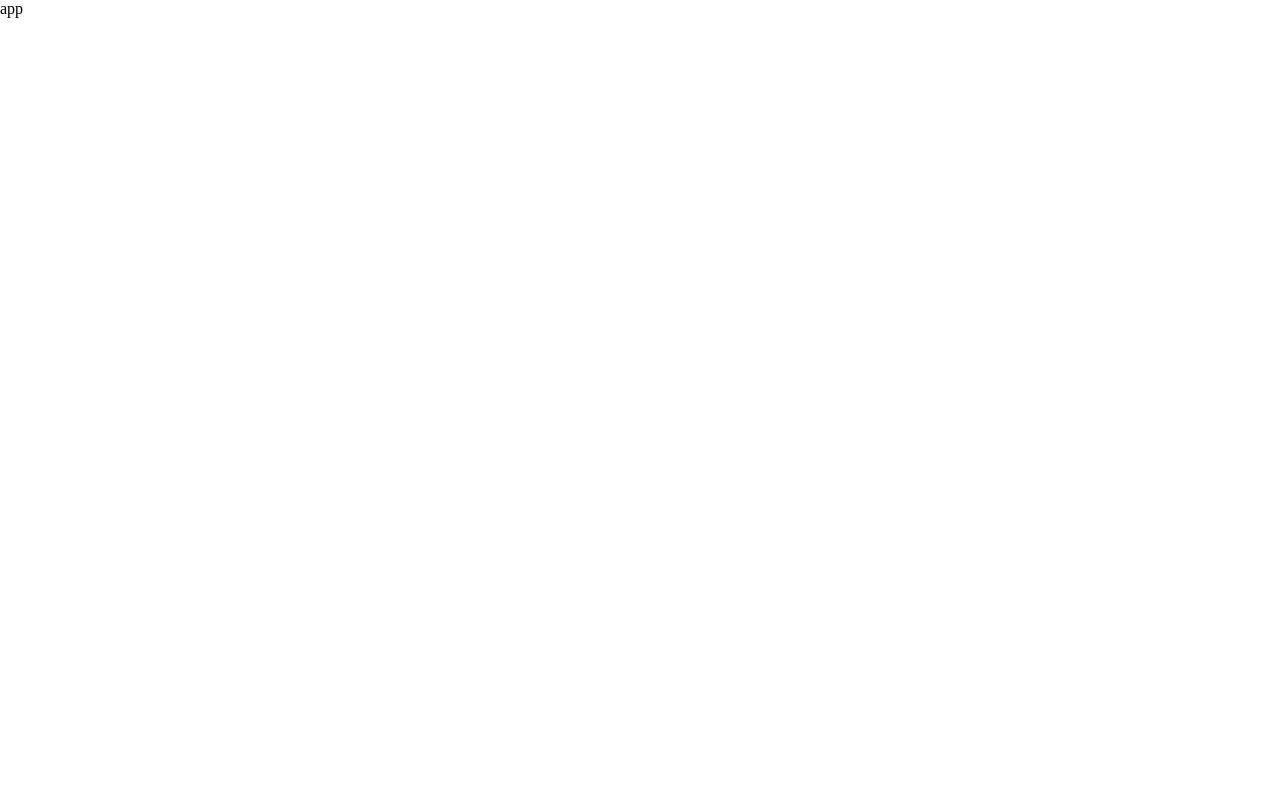
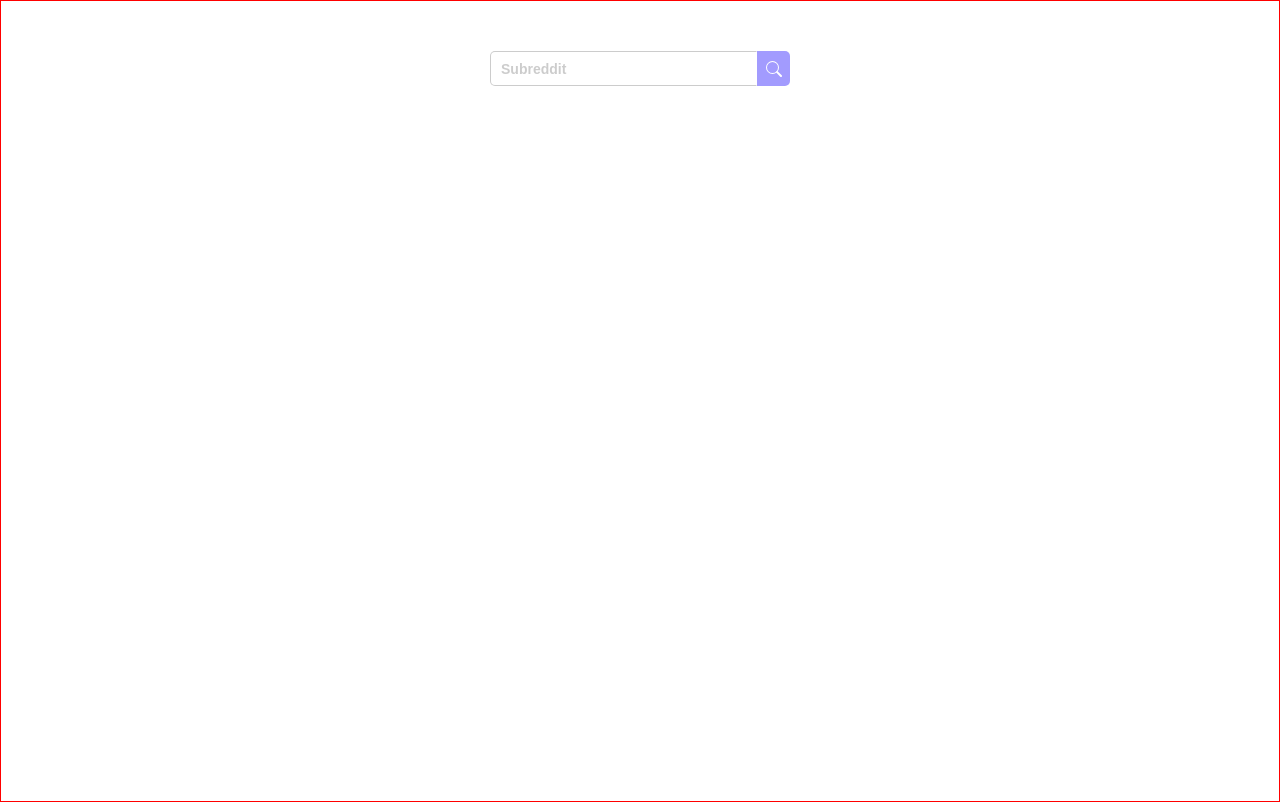
Before and after one commit to Nipponsuki/reddit-search, a React (Create React App) app: page / in a window 1280 px wide. Built offline with nearby package versions, Linux system fonts and the light colour scheme.

Commit message:
add search box

```diff
--- a/src/App.js
+++ b/src/App.js
@@ -1,7 +1,21 @@
 import React from 'react';
+import styled from 'styled-components';
+
+import SearchBox from 'components/SearchBox';
+
+const AppWrapper = styled.div`
+  max-width: 1280px;
+  margin: 0 auto;
+  border: 1px solid red;
+  height: 100vh;
+`;
 
 const App = () => {
-  return <>app</>;
+  return (
+    <AppWrapper>
+      <SearchBox />
+    </AppWrapper>
+  );
 };
 
 export default App;
--- a/src/components/Flexbox/index.js
+++ b/src/components/Flexbox/index.js
@@ -16,4 +16,4 @@
   padding: ${(props) => props.padding};
 `;
 
-export default { Flexbox };
+export default Flexbox;
--- a/src/components/Icons/Search/index.js
+++ b/src/components/Icons/Search/index.js
@@ -5,7 +5,7 @@
     width="1em"
     height="1em"
     viewBox="0 0 16 16"
-    fill="currentColor"
+    fill="#ffffff"
     xmlns="http://www.w3.org/2000/svg"
   >
     <path d="M10.442 10.442a1 1 0 0 1 1.415 0l3.85 3.85a1 1 0 0 1-1.414 1.415l-3.85-3.85a1 1 0 0 1 0-1.415z" />
--- /dev/null
+++ b/src/components/SearchBox/SearchResult/index.js
@@ -0,0 +1,30 @@
+import React from 'react';
+import styled from 'styled-components';
+
+const ResultContainer = styled.div`
+  width: 100%;
+  padding: 10px;
+  border-bottom: 1px solid #eee;
+  cursor: ${(props) => (props.disabled ? 'not-allowed' : 'pointer')};
+  height: 20px;
+  pointer-events: ${(props) => (props.disabled ? 'none' : 'auto')};
+
+  &:hover {
+    background: #a29bfe44;
+  }
+
+  span {
+    white-space: nowrap;
+    text-overflow: ellipsis;
+  }
+`;
+
+const SearchResult = ({ result, disabled }) => {
+  return (
+    <ResultContainer disabled={disabled}>
+      <span>{result}</span>
+    </ResultContainer>
+  );
+};
+
+export default SearchResult;
--- /dev/null
+++ b/src/components/SearchBox/SearchResultsContainer/index.js
@@ -0,0 +1,41 @@
+import React from 'react';
+import styled from 'styled-components';
+import SearchResult from '../SearchResult';
+
+const ResultsContainer = styled.div`
+  width: 100%;
+  max-height: 200px;
+  position: absolute;
+  top: 30px;
+  min-height: 20px;
+  border-radius: 5px;
+  border: 1px solid #a29bfe;
+  box-shadow: 0 0 2px 1px #ccc;
+  margin-top: 10px;
+  overflow-x: hidden;
+  scrollbar-width: none;
+  -ms-overflow-style: none;
+  ::-webkit-scrollbar {
+    width: 0;
+  }
+`;
+
+const SearchResultsContainer = ({ results }) => {
+  return (
+    <>
+      {results && (
+        <ResultsContainer>
+          {results.length > 0 &&
+            results.map((result) => (
+              <SearchResult key={result.id} result={result.text} />
+            ))}
+          {results.length === 0 && (
+            <SearchResult result="No results" disabled />
+          )}
+        </ResultsContainer>
+      )}
+    </>
+  );
+};
+
+export default SearchResultsContainer;
--- /dev/null
+++ b/src/components/SearchBox/index.js
@@ -0,0 +1,95 @@
+import React from 'react';
+import styled from 'styled-components';
+
+import Flexbox from 'components/Flexbox';
+import SearchIcon from 'components/Icons/Search';
+import SearchResultsContainer from './SearchResultsContainer';
+
+const RESULTS = [];
+
+const SearchBoxContainer = styled.div`
+  width: 100%;
+  height: 35px;
+  display: flex;
+  align-items: center;
+`;
+
+const SearchInput = styled.input`
+  width: 100%;
+  height: 95%;
+  border: 1px solid #ccc;
+  border-radius: 5px;
+  border-bottom-right-radius: 0;
+  border-top-right-radius: 0;
+  transition: all 0.3s ease;
+  border-right-color: rgba(0, 0, 0, 0);
+  padding: 0 10px;
+  font-size: 14px;
+
+  ::placeholder {
+    color: rgba(0, 0, 0, 0.2);
+    font-weight: 600;
+  }
+
+  &:focus {
+    outline: none;
+    border-color: #a29bfe;
+    border-right-color: rgba(0, 0, 0, 0);
+  }
+`;
+
+const SearchAction = styled.div`
+  width: 40px;
+  background: #a29bfe;
+  display: flex;
+  align-items: center;
+  justify-content: center;
+  height: 100%;
+  border-bottom-right-radius: 5px;
+  border-top-right-radius: 5px;
+  cursor: pointer;
+`;
+const SearchBox = () => {
+  const [areResultsShown, setAreResultsShown] = React.useState(false);
+  const [searchQuery, setSearchQuery] = React.useState('');
+  const showResults = () => setAreResultsShown(true);
+  const hideResults = () => setAreResultsShown(false);
+
+  const handleChange = (e) => {
+    const { value } = e.target;
+    setSearchQuery(value);
+    if (value.trim().length > 0) {
+      showResults();
+      return;
+    }
+
+    if (value.trim().length === 0) {
+      hideResults();
+    }
+  };
+  return (
+    <Flexbox
+      position="relative"
+      margin="50px auto"
+      align="center"
+      direction="column"
+      width="300px"
+    >
+      <SearchBoxContainer>
+        <SearchInput
+          placeholder="Subreddit"
+          onChange={handleChange}
+          value={searchQuery}
+          type="text"
+          name="search"
+        />
+        <SearchAction>
+          <SearchIcon />
+        </SearchAction>
+      </SearchBoxContainer>
+      {areResultsShown && <SearchResultsContainer results={RESULTS} />}
+    </Flexbox>
+  );
+};
+
+export default SearchBox;
```
Also changed, not shown: src/components/Table/TableItem/index.js (added), src/components/Table/index.js (added).
